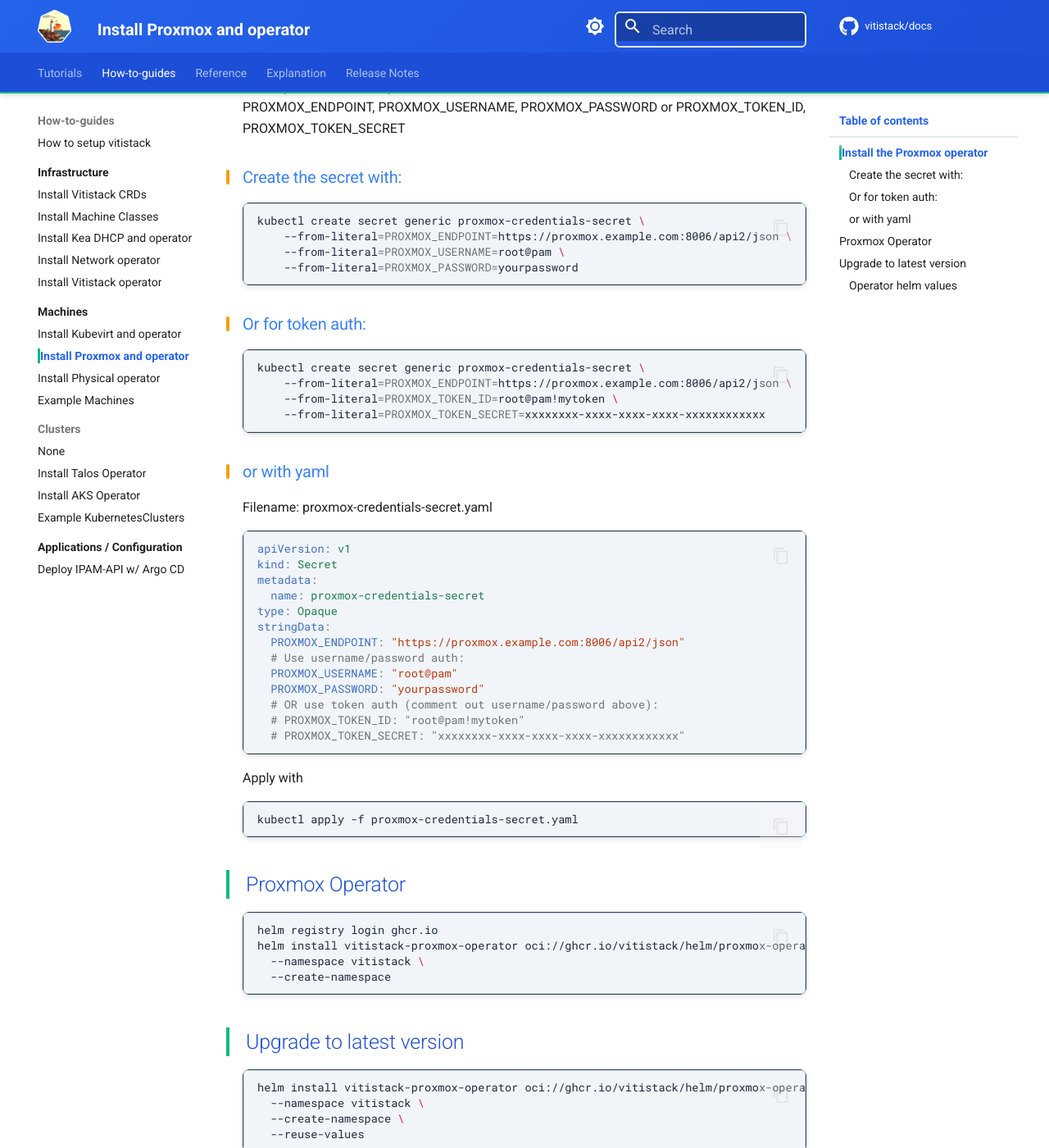
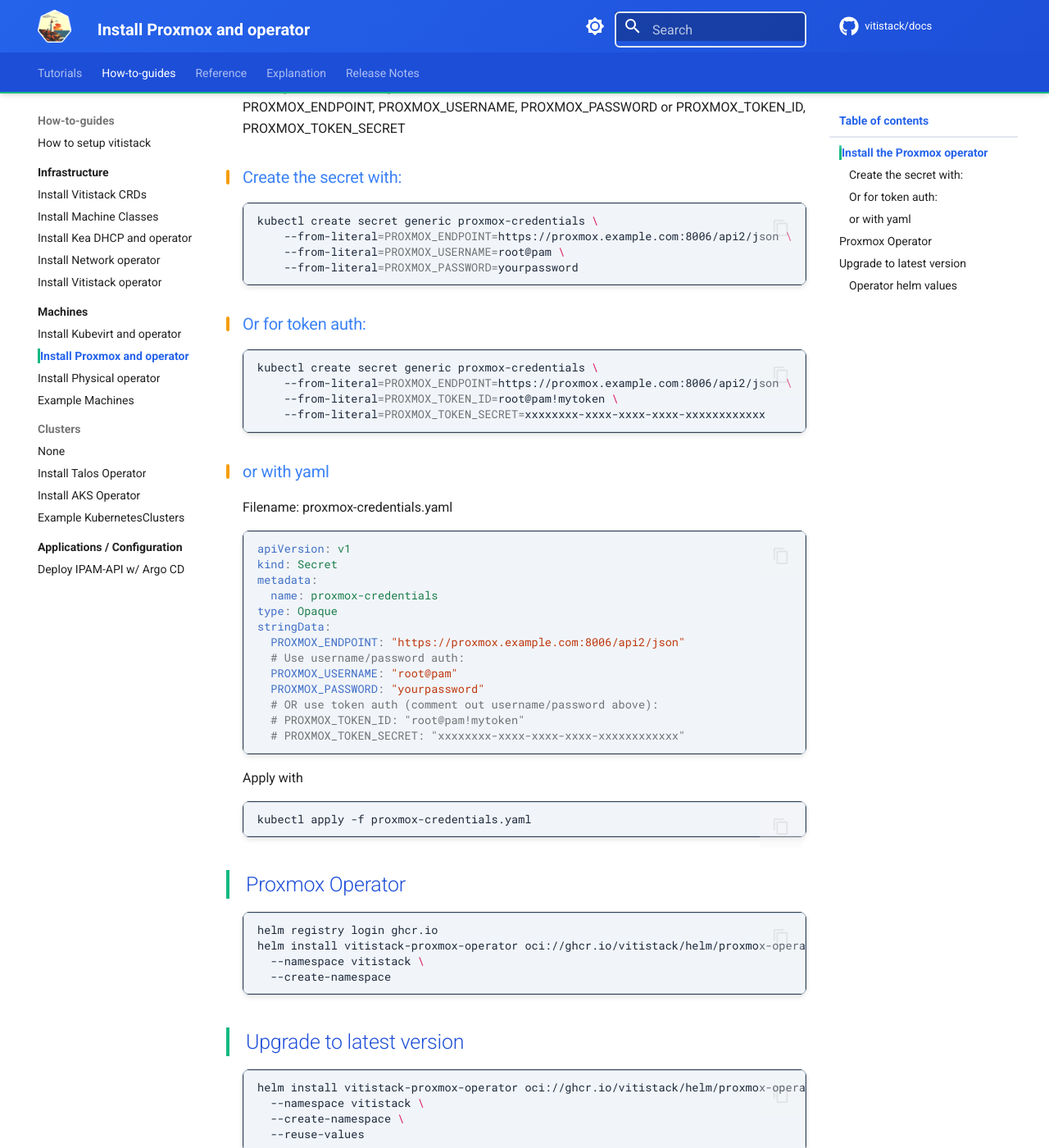
Before and after one commit to vitistack/docs, an MkDocs documentation site: the page built from docs/howtoguide/machines/install-proxmox.md, in a window 1280 px wide and 1400 px high, scrolled down 459 px. Shown: the whole window at 82% size. Built offline with MkDocs 1.6.1 and Material for MkDocs 9.7.7, drawn with Linux system fonts in a browser that asks for light colours; comment, search, counter and statistics services are not loaded; some of the changed text lies outside the part shown.

Commit message:
Update Talos and Proxmox installation guides with version and naming corrections

````diff
--- a/docs/howtoguide/machines/install-proxmox.md
+++ b/docs/howtoguide/machines/install-proxmox.md
@@ -18,7 +18,7 @@
 ### Create the secret with:
 
 ```bash
-kubectl create secret generic proxmox-credentials-secret \
+kubectl create secret generic proxmox-credentials \
     --from-literal=PROXMOX_ENDPOINT=https://proxmox.example.com:8006/api2/json \
     --from-literal=PROXMOX_USERNAME=root@pam \
     --from-literal=PROXMOX_PASSWORD=yourpassword
@@ -27,7 +27,7 @@
 ### Or for token auth:
 
 ```bash
-kubectl create secret generic proxmox-credentials-secret \
+kubectl create secret generic proxmox-credentials \
     --from-literal=PROXMOX_ENDPOINT=https://proxmox.example.com:8006/api2/json \
     --from-literal=PROXMOX_TOKEN_ID=root@pam!mytoken \
     --from-literal=PROXMOX_TOKEN_SECRET=xxxxxxxx-xxxx-xxxx-xxxx-xxxxxxxxxxxx
@@ -35,13 +35,13 @@
 
 ### or with yaml
 
-Filename: proxmox-credentials-secret.yaml
+Filename: proxmox-credentials.yaml
 
 ```yaml
 apiVersion: v1
 kind: Secret
 metadata:
-  name: proxmox-credentials-secret
+  name: proxmox-credentials
 type: Opaque
 stringData:
   PROXMOX_ENDPOINT: "https://proxmox.example.com:8006/api2/json"
@@ -56,7 +56,7 @@
 Apply with
 
 ```bash
-kubectl apply -f proxmox-credentials-secret.yaml
+kubectl apply -f proxmox-credentials.yaml
 ```
 
 ## Proxmox Operator
@@ -198,16 +198,16 @@
 # The secret should contain: PROXMOX_ENDPOINT, PROXMOX_USERNAME, PROXMOX_PASSWORD
 # or PROXMOX_TOKEN_ID, PROXMOX_TOKEN_SECRET
 # Create the secret with:
-#   kubectl create secret generic proxmox-credentials-secret \
+#   kubectl create secret generic proxmox-credentials \
 #     --from-literal=PROXMOX_ENDPOINT=https://proxmox.example.com:8006/api2/json \
 #     --from-literal=PROXMOX_USERNAME=root@pam \
 #     --from-literal=PROXMOX_PASSWORD=yourpassword
 # Or for token auth:
-#   kubectl create secret generic proxmox-credentials-secret \
+#   kubectl create secret generic proxmox-credentials \
 #     --from-literal=PROXMOX_ENDPOINT=https://proxmox.example.com:8006/api2/json \
 #     --from-literal=PROXMOX_TOKEN_ID=root@pam!mytoken \
 #     --from-literal=PROXMOX_TOKEN_SECRET=xxxxxxxx-xxxx-xxxx-xxxx-xxxxxxxxxxxx
-existingSecret: "proxmox-credentials-secret"
+existingSecret: "proxmox-credentials"
 
 # Logging configuration
 logging:
````
Also changed, not shown: docs/howtoguide/clusters/install-talos.md (+5 -6 lines).
